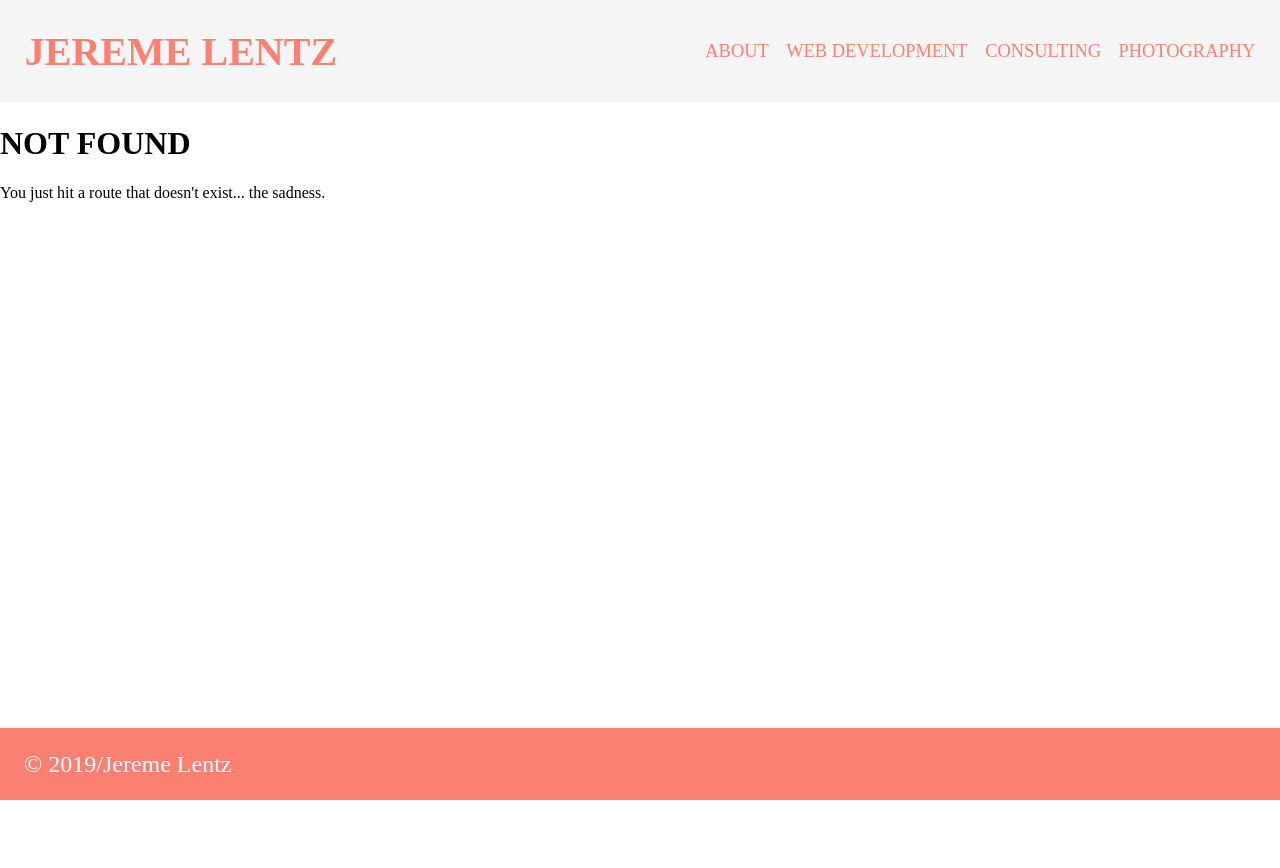
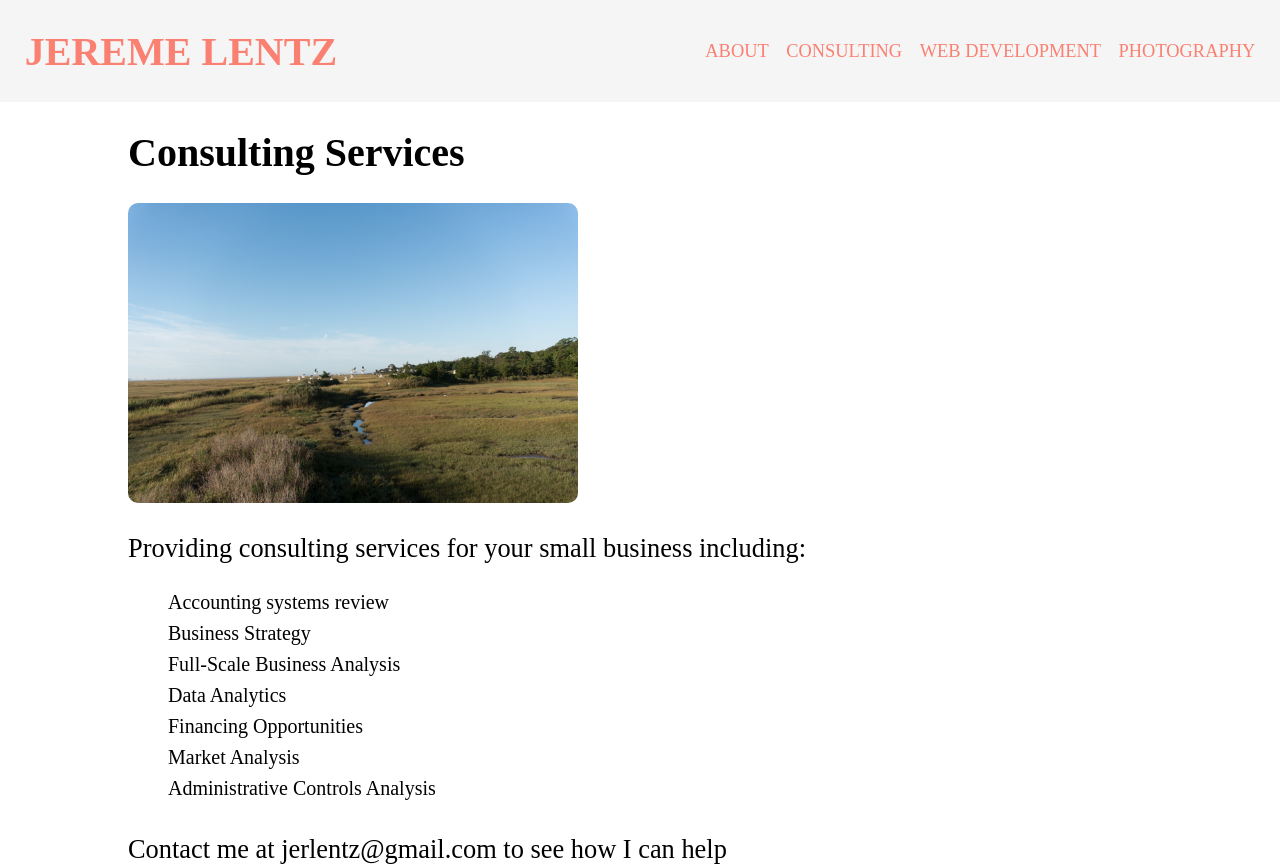
Before and after one commit to jeremel/jlentz, a Gatsby site: page /consulting in a window 1280 px wide. Before the commit this address had no page. Shown: the top 868 px of the page. Before the commit the page ends 800 px from the top, so only its background shows below. Built offline with nearby package versions, Linux system fonts and the light colour scheme; Gatsby itself is replaced by a stand-in of ours.

Commit message:
Update just about everything

```diff
--- a/gatsby-config.js
+++ b/gatsby-config.js
@@ -1,7 +1,7 @@
 module.exports = {
   siteMetadata: {
     title: `Jereme Lentz`,
-    description: `South Jersey based web developer, photographer, and consultant`,
+    description: `South Jersey based consultant and web developer`,
     author: `@jereme_l`,
   },
   plugins: [
--- a/src/components/Footer.js
+++ b/src/components/Footer.js
@@ -9,7 +9,7 @@ const FooterWrapper = styled.div`
   font-size: 1.5rem;
   color: white;
   padding-left: 1.5rem;
-  position: absolute;
+  position: relative;
   bottom: 0;
   width: 100%;
   height: 9vh;
--- a/src/components/header.js
+++ b/src/components/header.js
@@ -61,8 +61,8 @@ const Header = ({ siteTitle }) => (
       </h1>
       <ul>
         <li><Link to='/about/'>About</Link></li>
-        <li><Link to='#'>Web Development</Link></li>
-        <li><Link to='#'>Consulting</Link></li>
+        <li><Link to='/consulting/'>Consulting</Link></li>
+        <li><Link to='/webdevelopment/'>Web Development</Link></li>
         <li><Link to='/photography/'>Photography</Link></li>
       </ul>
     </HeaderContainer>
--- a/src/components/image.js
+++ b/src/components/image.js
@@ -1,6 +1,8 @@
 import React from "react"
 import { StaticQuery, graphql } from "gatsby"
 import Img from "gatsby-image"
+import Img2 from "gatsby-image"
+
 
 /*
  * This component is built using `gatsby-image` to automatically serve optimized
@@ -17,9 +19,9 @@ const Image = () => (
   <StaticQuery
     query={graphql`
       query {
-        placeholderImage: file(relativePath: { eq: "gatsby-astronaut.png" }) {
+        placeholderImage: file(relativePath: { eq: "image-20.jpg" }) {
           childImageSharp {
-            fluid(maxWidth: 300) {
+            fluid(maxWidth: 1000) {
               ...GatsbyImageSharpFluid
             }
           }
--- a/src/pages/about.js
+++ b/src/pages/about.js
@@ -1,5 +1,4 @@
 import React from "react"
-import { Link } from "gatsby"
 import styled from "styled-components"
 
 import Layout from "../components/layout"
@@ -16,9 +15,17 @@ const AboutWrapper = styled.div`
     text-decoration: none;
   }
 
+  h1 {
+    font-size: 2.65rem;
+  }
+
   img {
     height: 300px;
     border-radius: 10px;
+  }
+
+  p {
+    font-size: 1.65rem;
   }
 `
 
@@ -28,10 +35,8 @@ const AboutPage = () => (
     <AboutWrapper>
       <h1>About Me</h1>
       <img src={AboutMeImage} alt="Jereme Lentz himself" />
-      <p>Hi! My name is Jereme (normally spelled Jeremy) and I am a web developer, small business consultant, and occasional photographer from the Atlantic City area of southern New Jersey. I have over a decade's worth of small business experience in various roles. I got my start working for my family's small business in the telecommunications engineering and installation industry and for the past couple of years have been working in the financial services industry.</p>
-      <p>In my free time I enjoy learning new things, playing guitar, hiking, skateboarding, taking photos of random things, going to shows, and hanging out with my dog, Rocky. I have been married to my lovely wife <a href="https://www.theknot.com/real-weddings/a-rustic-craft-beer-inpsired-wedding-at-valenzano-winery-in-shamong-new-jersey-album" target="_blank">Kylene</a> for the past 5 years, and she is the best 5th grade teacher ever.</p>
-      <p>Please contact me if you would like to inquire about my services or if you just want to learn more about me.</p>
-      <Link to="/">Go back to the homepage</Link>
+      <p>Hi! My name is Jereme (normally spelled Jeremy) and I am a web developer, small business consultant, and photographer from the Atlantic City area of southern New Jersey. I have over a decade's worth of small business experience in various roles. I got my start working for my family's small business in the telecommunications engineering and installation industry and for the past couple of years have been working in the financial services industry.</p>
+      <p>Please send me a message at jerlentz@gmail.com if you would like to inquire about my services and learn more about me.</p>
     </AboutWrapper>
   </Layout>
 )
--- /dev/null
+++ b/src/pages/consulting.js
@@ -0,0 +1,62 @@
+import React from "react"
+import styled from "styled-components"
+
+import Layout from "../components/layout"
+import SEO from "../components/seo"
+
+import ConsultingImage from "../images/image-19.jpg"
+
+const ConsultingWrapper = styled.div`
+  margin: 0;
+  padding: 0 8rem;
+
+  a {
+    color: blue;
+    text-decoration: none;
+  }
+
+  img {
+    height: 300px;
+    border-radius: 10px;
+  }
+
+  h1 {
+    font-size: 2.5rem;
+  }
+
+  p {
+    font-size: 1.65rem;
+  }
+
+  ul {
+    list-style: none;
+
+    li {
+      font-size: 1.25rem;
+      padding-bottom: 0.5rem;
+    }
+  }
+`
+
+const Consulting = () => (
+  <Layout>
+    <SEO title="Consulting" />
+    <ConsultingWrapper>
+      <h1>Consulting Services</h1>
+      <img src={ConsultingImage} alt="Jereme Lentz Consulting" />
+      <p>Providing consulting services for your small business including:</p>
+      <ul>
+        <li>Accounting systems review</li>
+        <li>Business Strategy</li>
+        <li>Full-Scale Business Analysis</li>
+        <li>Data Analytics</li>
+        <li>Financing Opportunities</li>
+        <li>Market Analysis</li>
+        <li>Administrative Controls Analysis</li>
+      </ul>
+      <p>Contact me at jerlentz@gmail.com to see how I can help</p>
+    </ConsultingWrapper>
+  </Layout>
+)
+
+export default Consulting
```
Also changed, not shown: src/pages/index.js (+14 -5 lines), src/pages/photography.js (+10 -7 lines), src/pages/webdevelopment.js (added, +41 -0 lines), src/images/gatsby-astronaut.png (deleted), src/images/gatsby-icon.png (deleted), src/images/image-19.jpg (added), src/images/image-23.jpg (added).
